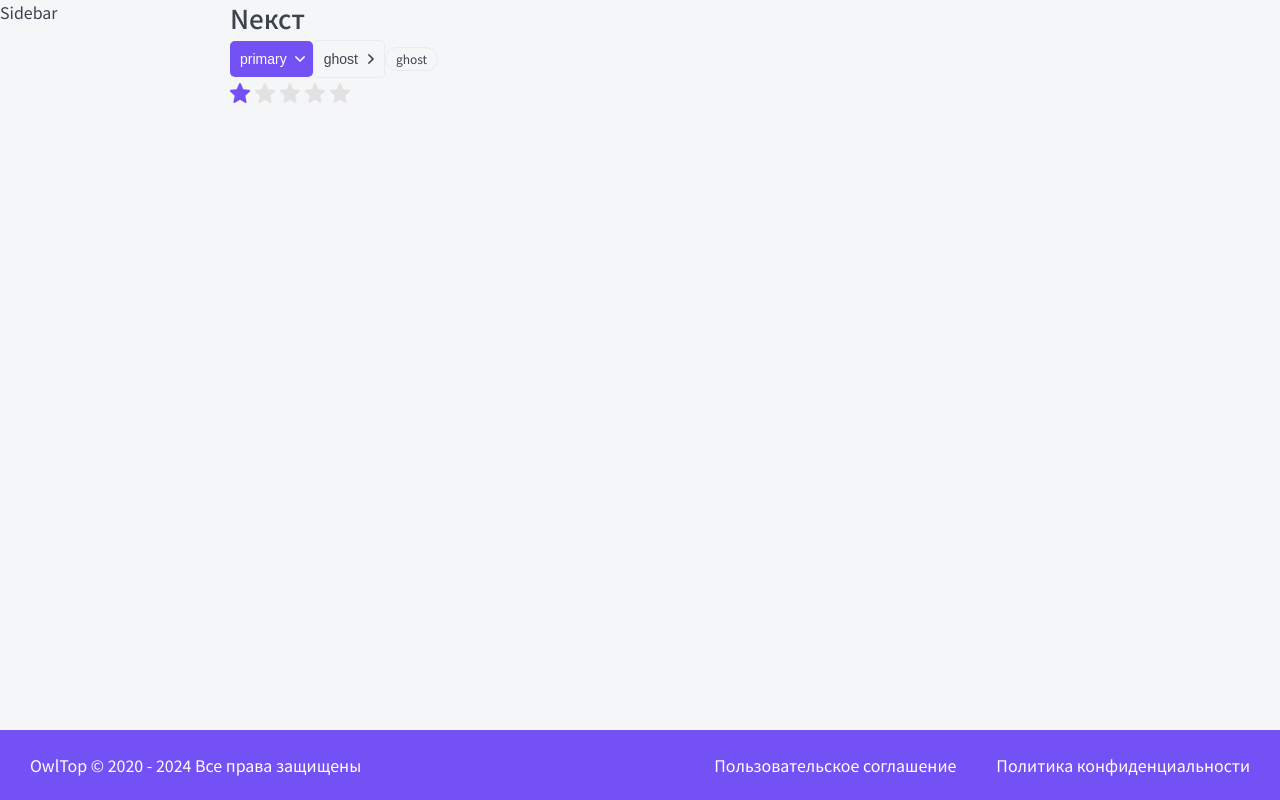
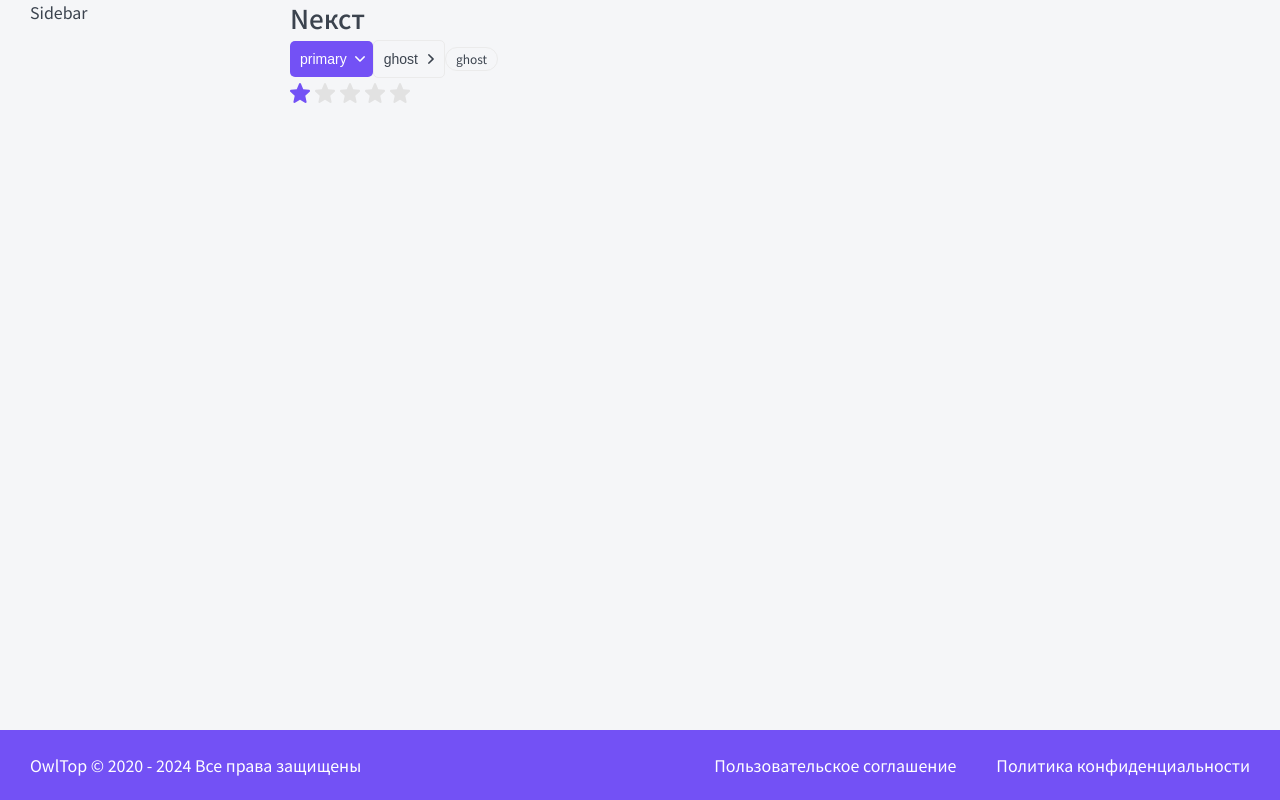
Before and after one commit to Immeo/next-app-router-app, a Next.js app: page / in a window 1280 px wide. Built offline with nearby package versions, Linux system fonts and the light colour scheme.

Commit message:
14.-add .env

```diff
--- a/app/layout.module.css
+++ b/app/layout.module.css
@@ -1,6 +1,7 @@
 .wrapper {
 	display: grid;
 	min-height: 100vh;
+	gap: 0 30px;
 	grid-template-columns: auto 230px minmax(320px, 1200px) auto;
 	grid-template-rows: auto 1fr auto;
 	grid-template-areas:
```
Also changed, not shown: 1 other file (tests, documents, lock files or other folders).
